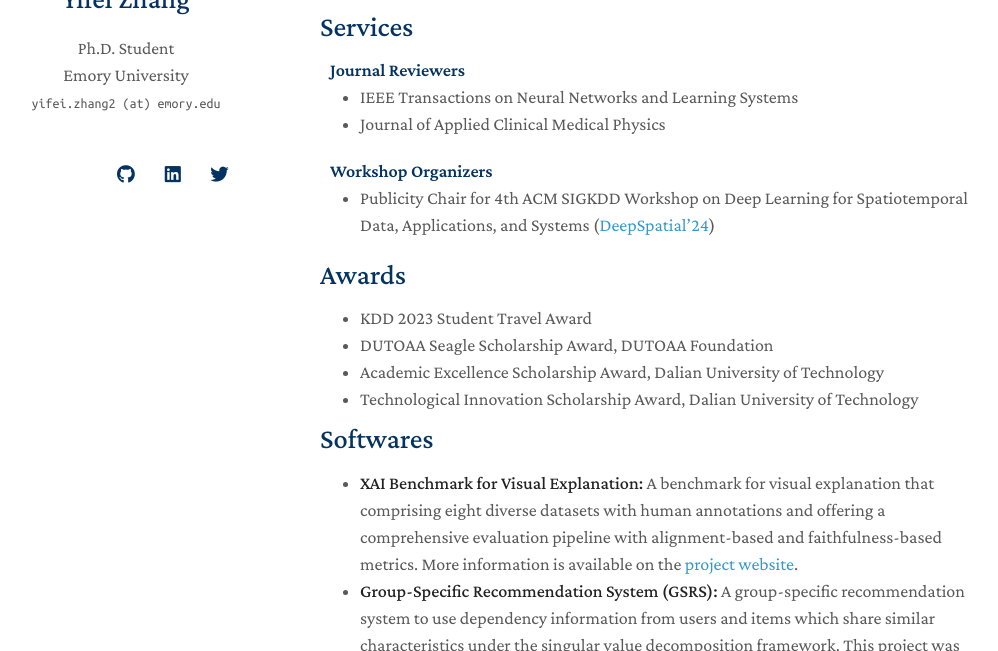
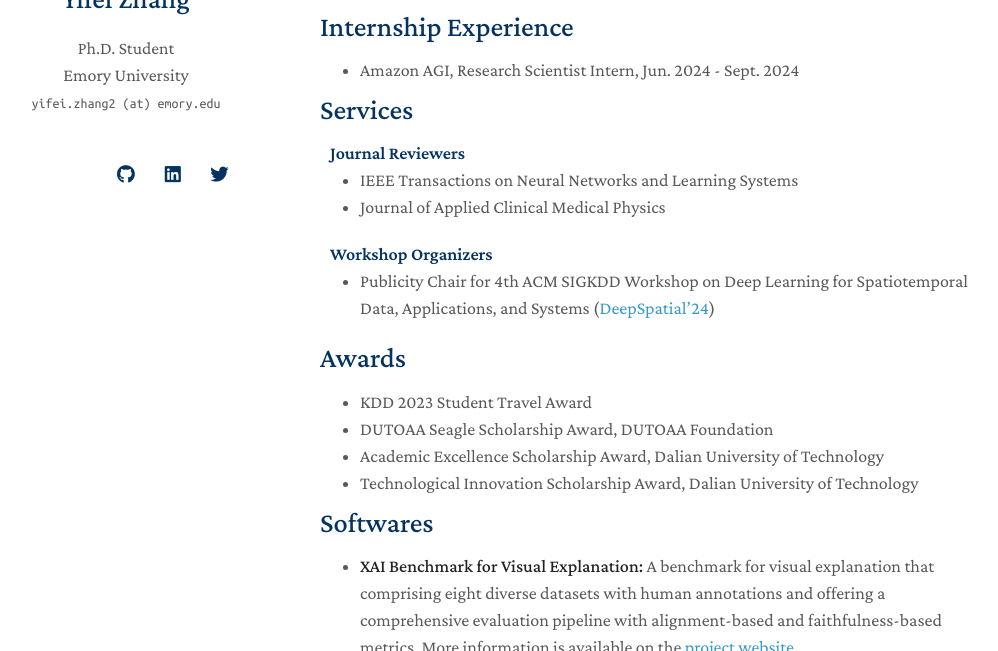
Before and after one commit to yifeizhangcs/yifeizhangcs.github.io, a Jekyll site: the page built from index.md, in a window 1280 px wide and 900 px high, scrolled down 2723 px, cut to the strip 249-900 px from the top of the window. Shown: the whole strip, without its empty margins (150-1148 px from the left). Built offline with Jekyll 4.4.1, drawn with Linux system fonts in a browser that asks for light colours; nearby versions of some CDN libraries; a style sheet for code colours, icons or effects is not loaded; our own code applies the rules of GitHub Pages for plain Markdown files.

Commit message:
Update index.md

```diff
--- a/index.md
+++ b/index.md
@@ -31,6 +31,8 @@ I have been actively looking for *research scientist* or *applied scientist* int
 
 {% include_relative _includes/publications.md %}
 
+{% include_relative _includes/internship.md %}
+
 {% include_relative _includes/services.md %}
 
 {% include_relative _includes/awards.md %}
```
